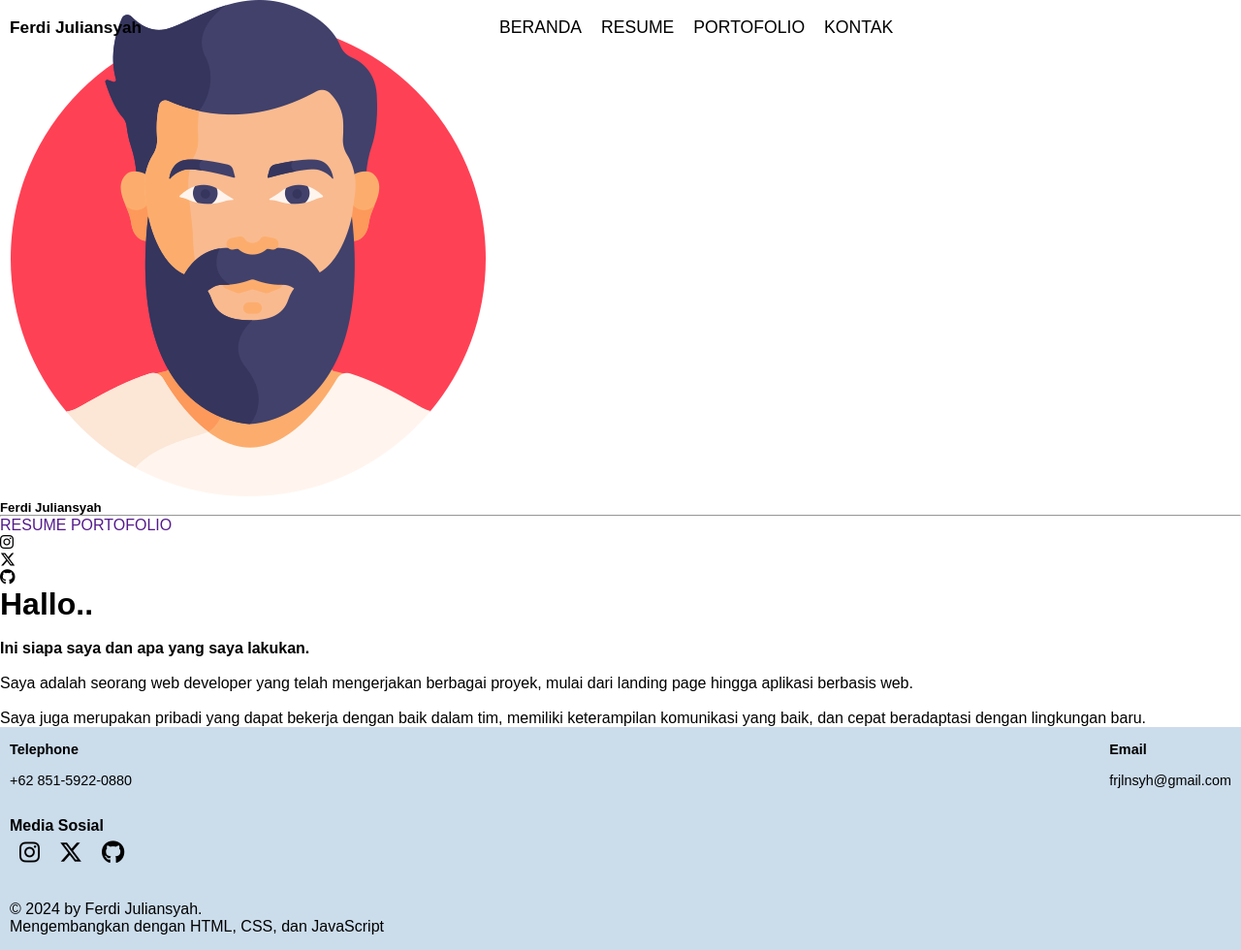
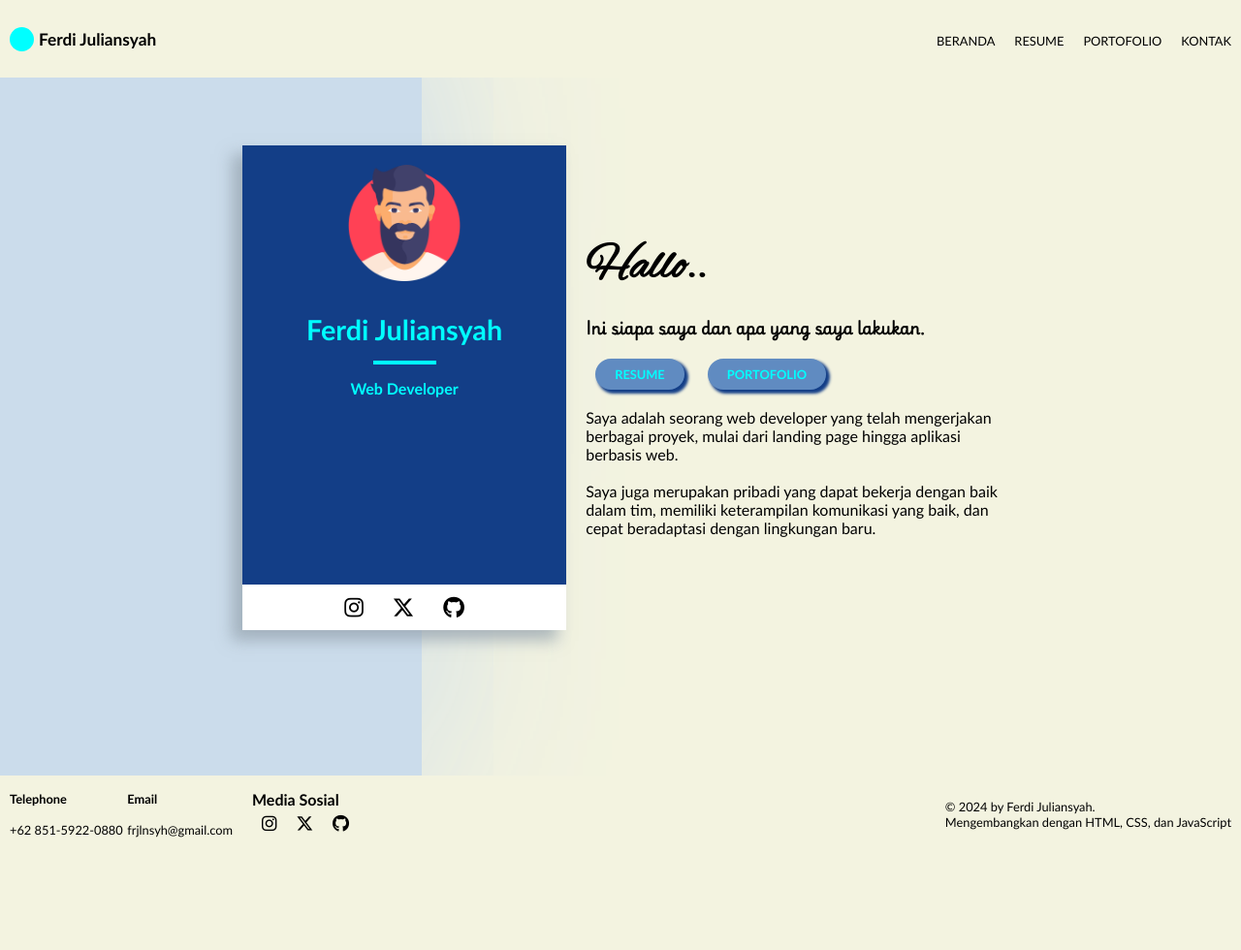
Before and after one commit to frjlnsyh/frjlnsyh.github.io, a plain HTML site: page index.html in a window 1280 px wide. Shown: the whole page at 97% size. After the commit the page ends 880 px from the top, so only its background shows below. Drawn offline with Linux system fonts and the light colour scheme.

Commit message:
Menambahkan responsive untuk tampilan selain hp

```diff
--- /dev/null
+++ b/css/font.css
@@ -0,0 +1,8 @@
+@font-face {
+    font-family: "alexbrush";
+    src: url('../font/AlexBrush-Regular.ttf');
+}
+@font-face {
+    font-family: "playwrite";
+    src: url('../font/PlaywriteGBJ-VariableFont_wght.ttf');
+}
--- a/css/nav.css
+++ b/css/nav.css
@@ -92,7 +92,7 @@
   nav ul li a:hover {
     font-size: 0.9rem;
   }
-  nav .bg-color {
+  .bg-color {
     position: absolute;
     width: 100%;
     height: 30vh;
@@ -105,26 +105,37 @@
   nav {
     position: fixed;
     width: 100%;
-    height: 7%;
+    height: 10%;
     display: flex;
     align-items: center;
-    justify-content: space-between;
     color: black;
+    background-color: #F3F3E0;
+    z-index: 999;
   }
   nav .nav-self-brand {
     padding: 5px 10px;
   }
+
   nav .nav-self-brand .brand {
+    display: flex;
+    align-items: center;
+    font-weight:600;
     font-size: 1.3rem;
-    font-weight:600;
+  }
+  nav .nav-self-brand .brand .circle{
+    width: 25px;
+    height: 25px;
+    border-radius: 100%;
+    background-color: aqua;
+    margin: 0 5px 0 0;
   }
   nav .nav-self-brand .button-nav {
     display: none;
   }
   nav ul {
+    margin: 0 0 0 auto;
     z-index: 999;
     display: flex;
-    justify-content: right;
   }
   nav ul.active {
     top: 0;
@@ -137,10 +148,17 @@
   nav ul li a {
     color: black;
     font-weight: 500;
-    font-size: 1.1rem;
+    font-size: 0.8rem;
   }
   nav ul li a:hover {
-    font-size: 0.9rem;
   }
 
+.bg-color {
+    position: absolute;
+    width: 34vw;
+    height: 100vh;
+    background-color: #CBDCEB;
+    z-index: -100;
+    box-shadow: 0px 10px 200px 10px #CBDCEB;
+  }
 }
--- a/css/style.css
+++ b/css/style.css
@@ -15,6 +15,9 @@ main .container > * {
   position: relative;
 
 }
+.container .isi-content-2 {
+  display: none;
+}
 .container .isi-content .content-head-1 {
   position: relative;
   top: 60px;
@@ -25,7 +28,7 @@ main .container > * {
   background-color: #133E87;
   color: black;
   text-align: center;
-  box-shadow: -10px 10px 15px 1px #94a1ad80;
+  box-shadow: -10px 10px 15px 1px #94a1adb7;
 }
 .container .isi-content .content-head-1 .content-1-text {
   padding: 10px 0 20px 0;
@@ -44,7 +47,7 @@ main .container > * {
   width: 100px;
 }
 .container .isi-content .content-head-1 .button-content-2 > * {
-  margin: 10px;
+  margin: 0px 10px;
 }
 .container .isi-content .content-head-1 .button-content-2 a {
   text-decoration: none;
@@ -97,9 +100,96 @@ main .container > * {
   font-weight: 600;
 } */
 
+@media (min-width:598px) {
+body {
+    background-color: #F3F3E0;
+  }
+  main {
+  }
+  main .container {
+    position: relative;
+    z-index: 10;
+    }
+  .container .isi-content {
+    display: none;
+  }
+  .container .isi-content-2 {
+    display: flex;
+    justify-content: center;
+    align-items: center;
+    max-width: 800px;
+    height: 100vh;
+    margin: auto;
+  }
+  .container .isi-content-2 > *{
+    margin: 0px 10px;
+  }
+  .container .isi-content-2 .content-head-1 {
+    position: relative;
+    text-align: center;
+    height: 60vh;
+    padding: 10px 15px;
+    background-color: #133E87;
+    width: 100%;
+    box-shadow: -10px 10px 15px 1px #94a1adb7;
+  }
+  .container .isi-content-2 .content-head-1 img{
+    padding: 10px 0 30px 0;
+    width: 120px;
+  }
+  .container .isi-content-2 .content-head-1 .content-1-text h5{
+    color: aqua;
+    font-size: 1.8rem;
+  }
+  .container .isi-content-2 .content-head-1 .content-1-text hr{
+    width: 20%;
+    border: 2px solid aqua;
+    margin: 15px auto;
+  }
+  .container .isi-content-2 .content-head-1 .content-1-text h6{
+    color: aqua;
+    font-size: 1rem;
+  }
+  .container .isi-content-2 .content-head-1 .bottom-content-1 ul{
+    position: absolute;
+    display: flex;
+    justify-content: center;
+    align-items: center;
+    bottom: 0;
+    left: 0;
+    width: 100%;
+    background-color: white;
+  }
+  .container .isi-content-2 .content-head-1 .bottom-content-1 ul > * {
+    padding: 10px 15px;
+    font-size: 1.4rem;
+  }
+  .container .isi-content-2 .content-head-2 {
+    width: 140%;
+  }
+
+.container .isi-content-2 .content-head-2 .button-content-2 > * {
+  margin: 0px 10px;
+}
+.container .isi-content-2 .content-head-2 .button-content-2 a {
+  text-decoration: none;
+  color: aqua;
+  background-color: #608BC1;
+  padding: 8px 20px;
+  border-radius: 20px;
+  box-shadow: 3px 3px 3px 1px #133E87;
+  font-size: 0.8rem;
+  font-weight: 600;
+  transition: transform 0.2s ease-in-out;
+  display: inline-block;
+}
+.container .isi-content-2 .content-head-2 .button-content-2 a:hover{
+  transform: scale(1.1);
+}
+
 
   /* Footer */
-
+  @media (max-width:597px) {
     footer {
       position: relative;
       background-color: #CBDCEB;
@@ -131,4 +221,44 @@ main .container > * {
       padding: 15px 10px;
       font-size: 1rem;
     }
+
+  }
+  @media (min-width:598px) {
+    footer {
+      position: relative;
+      background-color: #F3F3E0;
+      display: flex;
+      align-items: center;
+    }
+    footer .footer-lits {
+      display: flex;
+      justify-content: space-between;
+      font-size: 0.8rem;
+      padding: 15px 10px;
+      width: 230px;
+    }
+    footer .footer-lits > * {
+    }
+    footer .footer-lits a{
+      color: black;
+      text-decoration: none;
+    }
+    footer .footer-medsos {
+      padding: 15px 10px;
+    }
+    footer .footer-medsos ul {
+      list-style: none;
+      display: flex;
+    }
+    footer .footer-medsos ul > * {
+      padding: 5px 10px;
+      font-size: 1.1rem;
+    }
+    footer .footer-detail {
+      margin: 0 0 0 auto;
+      padding: 15px 10px;
+      font-size: 0.8rem;
+    }
+
+  }
   /* Close Footer */
--- a/index.html
+++ b/index.html
@@ -9,6 +9,7 @@
 
   <link rel="stylesheet" href="./css/nav.css">
   <link rel="stylesheet" href="./css/style.css">
+  <link rel="stylesheet" href="./css/font.css">
   <style>
   color {
     color: #F3F3E0
@@ -17,7 +18,7 @@
           #CBDCEB;
   }
     * {
-      font-family: arial;
+      font-family:'Gill Sans', 'Gill Sans MT', Calibri, 'Trebuchet MS', sans-serif;
       margin: 0px;
       padding: 0px;
     }
@@ -26,6 +27,9 @@
     }
     li {
       list-style: none;
+    }
+    maian,foaoter {
+      display: none;
     }
 
   </style>
@@ -49,13 +53,15 @@
       <li><a href="#content-2" id="li-3">PORTOFOLIO</a></li>
       <li><a href="#content-3" id="li-4">KONTAK</a></li>
     </ul>
-    <section class="bg-color"></section>
   </nav>
+
+  <section class="bg-color"></section>
 
   <main>
       <div class="container">
 
-        <!-- Main 1 -->
+        <!-- Main Ho -->
+
         <div class="isi-content">
           <div class="content-head-1">
             <img src="./asset/man.png" alt="">
@@ -76,17 +82,88 @@
             </div>
           </div>
           <div class="content-head-2">
-            <h1>Hallo..</h1>
+            <h1 style="font-size: 3rem;font-family: alexbrush;">Hallo..</h1>
             <br>
-            <h4>Ini siapa saya dan apa yang saya lakukan.</h4>
+            <h4 style="font-family: playwrite;">Ini siapa saya dan apa yang saya lakukan.</h4>
             <br>
             <p>Saya adalah seorang web developer yang telah mengerjakan berbagai proyek, mulai dari landing page hingga aplikasi berbasis web. <br><br> Saya juga merupakan pribadi yang dapat bekerja dengan baik dalam tim, memiliki keterampilan komunikasi yang baik, dan cepat beradaptasi dengan lingkungan baru.</p>
           </div>
         </div>
 
-        <!-- Close Main 1 -->
+        <!-- CLose Main Hp -->
+
+        <!-- Main > Hp -->
+
+        <div class="isi-content-2">
+          <div class="content-head-1">
+            <img src="./asset/man.png" alt="">
+            <div class="content-1-text">
+              <h5>Ferdi Juliansyah</h5>
+              <hr>
+              <h6>Web Developer</h6>
+            </div>
+            <div class="bottom-content-1">
+              <ul>
+                <li><i class="fa-brands fa-instagram"></i></li>
+                <li><i class="fa-brands fa-x-twitter"></i></li>
+                <li><i class="fa-brands fa-github"></i></li>
+              </ul>
+            </div>
+          </div>
+          <div class="content-head-2">
+            <h1 style="font-size: 3rem;font-family: alexbrush;">Hallo..</h1>
+            <br>
+            <h4 style="font-family: playwrite;">Ini siapa saya dan apa yang saya lakukan.</h4>
+            <br>
+            <div class="button-content-2">
+              <a href="">RESUME</a>
+              <a href="">PORTOFOLIO</a>
+            </div>
+            <br>
+            <p>Saya adalah seorang web developer yang telah mengerjakan berbagai proyek, mulai dari landing page hingga aplikasi berbasis web. <br><br> Saya juga merupakan pribadi yang dapat bekerja dengan baik dalam tim, memiliki keterampilan komunikasi yang baik, dan cepat beradaptasi dengan lingkungan baru.</p>
+          </div>
+        </div>
+
+        <!-- Close Main > Hp -->
 
       </div>
+    </div>
+  </main>
+
+  <footer>
+    <div class="footer-lits">
+      <div class="footer-brand-1">
+        <h4>Telephone</h4>
+        <br>
+        <a href="">+62 851-5922-0880</a>
+      </div>
+      <div class="footer-brand-2">
+        <h4>Email</h4>
+        <br>
+        <a href="">frjlnsyh@gmail.com</a>
+      </div>
+    </div>
+    <div class="footer-medsos">
+      <h4>Media Sosial</h4>
+      <ul>
+        <li><i class="fa-brands fa-instagram"></i></li>
+        <li><i class="fa-brands fa-x-twitter"></i></li>
+        <li><i class="fa-brands fa-github"></i></li>
+      </ul>
+    </div>
+    <div class="footer-detail">
+      <p>© 2024 by Ferdi Juliansyah. <br>
+        Mengembangkan dengan HTML, CSS, dan JavaScript</p>
+    </div>
+  </footer>
+
+  <script src="https://kit.fontawesome.com/3723baec84.js" crossorigin="anonymous"></script>
+  <script src="./java/style.js"></script>
+
+</body>
+</html>
+
+
       <!-- <div class="content-1" id="content-1">
         <div class="isi-content-1">
         <div class="isi-content-1-1">
@@ -124,38 +201,3 @@
         <a href="">Liaht Portofolio</a>
       </div> -->
       <!-- div class="content-4"></div> -->
-    </div>
-  </main>
-
-  <footer>
-    <div class="footer-lits">
-      <div class="footer-brand-1">
-        <h4>Telephone</h4>
-        <br>
-        <a href="">+62 851-5922-0880</a>
-      </div>
-      <div class="footer-brand-2">
-        <h4>Email</h4>
-        <br>
-        <a href="">frjlnsyh@gmail.com</a>
-      </div>
-    </div>
-    <div class="footer-medsos">
-      <h4>Media Sosial</h4>
-      <ul>
-        <li><i class="fa-brands fa-instagram"></i></li>
-        <li><i class="fa-brands fa-x-twitter"></i></li>
-        <li><i class="fa-brands fa-github"></i></li>
-      </ul>
-    </div>
-    <div class="footer-detail">
-      <p>© 2024 by Ferdi Juliansyah. <br>
-        Mengembangkan dengan HTML, CSS, dan JavaScript</p>
-    </div>
-  </footer>
-
-  <script src="https://kit.fontawesome.com/3723baec84.js" crossorigin="anonymous"></script>
-  <script src="./java/style.js"></script>
-
-</body>
-</html>
```
Also changed, not shown: font/AlexBrush-Regular.ttf (added), font/PlaywriteGBJ-VariableFont_wght.ttf (added). Lines whose indentation alone changed are shown as unchanged.
